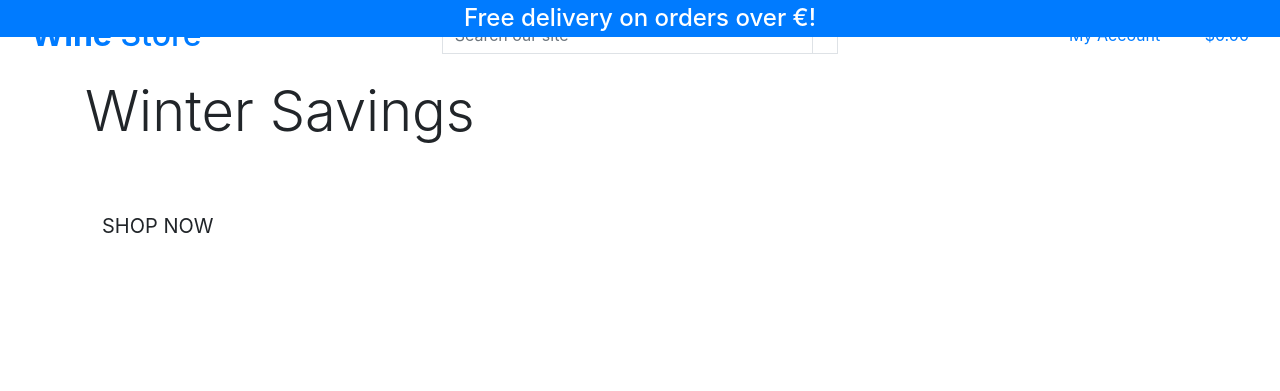
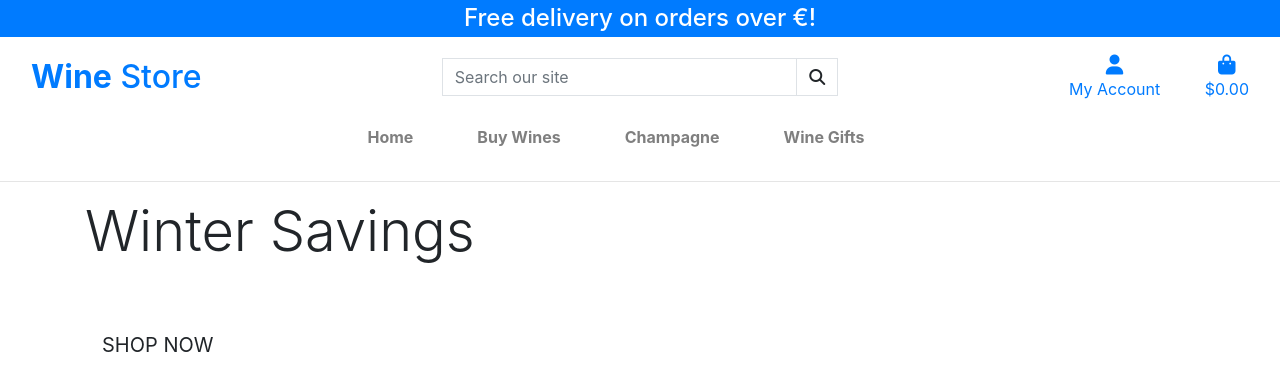
Before and after one commit to eric-blake/wine-store, a Django app: page / in a window 1280 px wide. Shown: the top 391 px of the page. Run offline with Django 3.2, Linux system fonts and the light colour scheme; some libraries are stand-ins or nearby versions.

Commit message:
Add main-nav and update base template

```diff
--- a/templates/base.html
+++ b/templates/base.html
@@ -23,11 +23,14 @@
 
 
     {% block corejs %}
-    <script src="https://cdn.jsdelivr.net/npm/jquery@3.5.1/dist/jquery.slim.min.js"
-        integrity="sha384-DfXdz2htPH0lsSSs5nCTpuj/zy4C+OGpamoFVy38MVBnE+IbbVYUew+OrCXaRkfj"
+    <script src="https://kit.fontawesome.com/e9c73d7092.js" crossorigin="anonymous"></script>
+    <script src="https://code.jquery.com/jquery-3.4.1.min.js"
+        integrity="sha256-CSXorXvZcTkaix6Yvo6HppcZGetbYMGWSFlBw8HfCJo=" crossorigin="anonymous"></script>
+    <script src="https://cdn.jsdelivr.net/npm/popper.js@1.16.0/dist/umd/popper.min.js"
+        integrity="sha384-Q6E9RHvbIyZFJoft+2mJbHaEWldlvI9IOYy5n3zV9zzTtmI3UksdQRVvoxMfooAo"
         crossorigin="anonymous"></script>
-    <script src="https://cdn.jsdelivr.net/npm/bootstrap@4.6.2/dist/js/bootstrap.bundle.min.js"
-        integrity="sha384-Fy6S3B9q64WdZWQUiU+q4/2Lc9npb8tCaSX9FK7E8HnRr0Jz8D6OP9dO5Vg3Q9ct"
+    <script src="https://stackpath.bootstrapcdn.com/bootstrap/4.4.1/js/bootstrap.min.js"
+        integrity="sha384-wfSDF2E50Y2D1uUdj0O3uMBJnjuUD4Ih7YwaYd1iqfktj0Uod8GCExl3Og8ifwB6"
         crossorigin="anonymous"></script>
     {% endblock %}
 
@@ -39,7 +42,8 @@
 
 <body>
         <header class="container-fluid">
-        <div class="fixed-top">
+
+        <div class="d-none d-lg-block">
             <div id="announcment-bar" class="row text-center">
                 <div class="col bg-primary text-white">
                     <h4 class="logo-font my-1">Free delivery on orders over €{{ free_delivery_threshold }}!</h4>
@@ -92,16 +96,11 @@
                             </div>
                         </li>
                         <li class="list-inline-item">
-                            <a class="{% if grand_total %}text-info font-weight-bold{% else %}text-black{% endif %} nav-link"
-                                href="">
+                            <a class="{% if grand_total %}text-info font-weight-bold{% else %}text-black{% endif %} nav-link" href="">
                                 <div class="text-center">
                                     <div><i class="fas fa-shopping-bag fa-lg"></i></div>
                                     <p class="my-0">
-                                        {% if grand_total %}
-                                        ${{ grand_total|floatformat:2 }}
-                                        {% else %}
                                         $0.00
-                                        {% endif %}
                                     </p>
                                 </div>
                             </a>
@@ -115,10 +114,12 @@
                         aria-controls="main-nav" aria-expanded="false" aria-label="Toggle navigation">
                         <span class="navbar-toggler-icon"></span>
                     </button>
-
+                    {% include 'includes/main-nav.html' %}
                 </nav>
             </div>
         </header>
+
+        <hr>
 
     {% if messages %}
     <div class="message_container"></div>
--- /dev/null
+++ b/templates/includes/main-nav.html
@@ -0,0 +1,38 @@
+<div class="collapse navbar-collapse" id="main-nav">
+    <ul class="navbar-nav w-auto mx-auto">
+        <li class="nav-item d-block">
+            <a class="logo-font font-weight-bold nav-link text-black mr-5" href="{% url 'home' %}" id="home-link">
+                Home
+            </a>
+        </li>
+        <li class="nav-item dropdown">
+            <a class="logo-font font-weight-bold nav-link text-black mr-5" href="#" id="buy-wines-link" data-toggle="dropdown" aria-haspopup="true" aria-expanded="false">
+                Buy Wines
+            </a>
+            <div class="dropdown-menu border-0" aria-labelledby="buy-wines-link">
+                <a href="" ?sort=price&direction=asc" class="dropdown-item">By....</a>
+                <a href="" class="dropdown-item">All Products</a>
+            </div>
+        </li>
+
+
+        <li class="nav-item dropdown">
+            <a class="logo-font font-weight-bold nav-link text-black mr-5" href="#" id="buy-wines-link" data-toggle="dropdown" aria-haspopup="true" aria-expanded="false">
+                Champagne
+            </a>
+            <div class="dropdown-menu border-0" aria-labelledby="buy-wines-link">
+                <a href="" class="dropdown-item">All Products</a>
+            </div>
+        </li>
+
+        <li class="nav-item dropdown">
+            <a class="logo-font font-weight-bold nav-link text-black mr-5" href="#" id="buy-wines-link" data-toggle="dropdown" aria-haspopup="true" aria-expanded="false">
+                Wine Gifts
+            </a>
+            <div class="dropdown-menu border-0" aria-labelledby="buy-wines-link">
+                <a href="" class="dropdown-item">Wine Gifts</a>
+            </div>
+        </li>
+
+    </ul>
+</div>
--- a/wine_store/settings.py
+++ b/wine_store/settings.py
@@ -27,7 +27,7 @@ SECRET_KEY = 'django-insecure-a@4$%_hx3)p+qj*2g2ztrf0i)z_)966h7!v$$**k9dg28cn7k*
 # SECURITY WARNING: don't run with debug turned on in production!
 DEBUG = True
 
-ALLOWED_HOSTS = ['8000-ericblake-winestore-5zbpe1qhijd.ws-eu107.gitpod.io','8000-eric-blake-wine-store-fq889z88k2.us2.codeanyapp.com']
+ALLOWED_HOSTS = ['8000-ericblake-winestore-gtifzvryti7.ws-eu107.gitpod.io','8000-eric-blake-wine-store-fq889z88k2.us2.codeanyapp.com']
 
 
 # Application definition
```
Also changed, not shown: .gitpod.yml (added).
